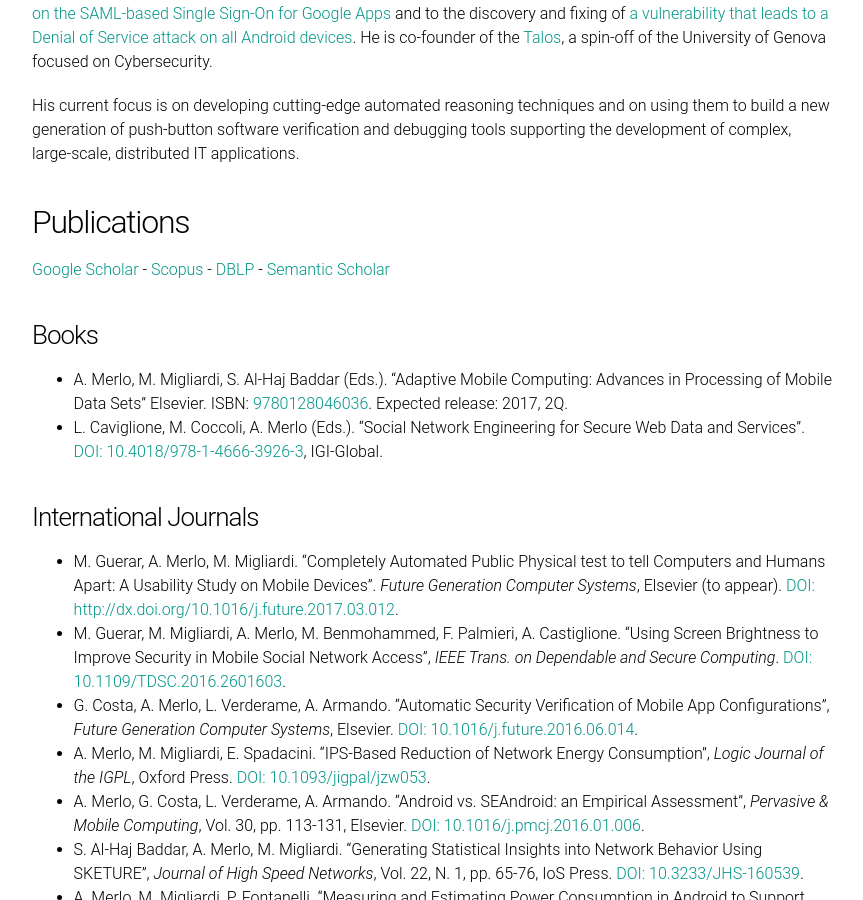
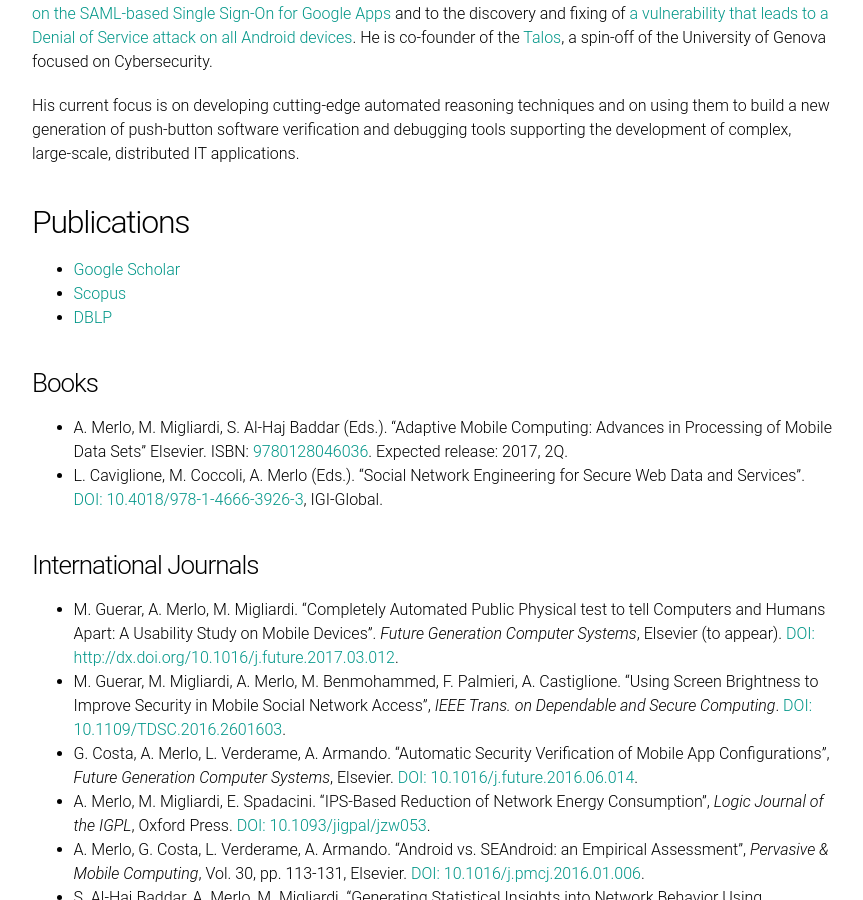
Before and after one commit to CSecLab/cseclab.github.io, a Jekyll site: the page built from alessandroHP.md, in a window 1280 px wide and 900 px high, scrolled down 873 px. Shown: the whole window, without its empty margins (208-1071 px from the left). Built offline with Jekyll 4.4.1, drawn with Linux system fonts in a browser that asks for light colours.

Commit message:
*** empty log message ***

```diff
--- a/alessandroHP.md
+++ b/alessandroHP.md
@@ -40,7 +40,9 @@
 
 ## Publications
 
-[Google Scholar](https://scholar.google.it/citations?user=ezKhT68AAAAJ&hl=en) - [Scopus](https://www.scopus.com/authid/detail.uri?authorId=57190072464) - [DBLP](http://dblp.uni-trier.de/pers/hd/m/Armando:Alessandro) - [Semantic Scholar](https://www.semanticscholar.org/author/Alessandro-Armando/3077487)
+- [Google Scholar](https://scholar.google.it/citations?user=ezKhT68AAAAJ&hl=en)
+- [Scopus](https://www.scopus.com/authid/detail.uri?authorId=57190072464)
+- [DBLP](http://dblp.uni-trier.de/pers/hd/m/Armando:Alessandro)
 
 
 ### Books
```
